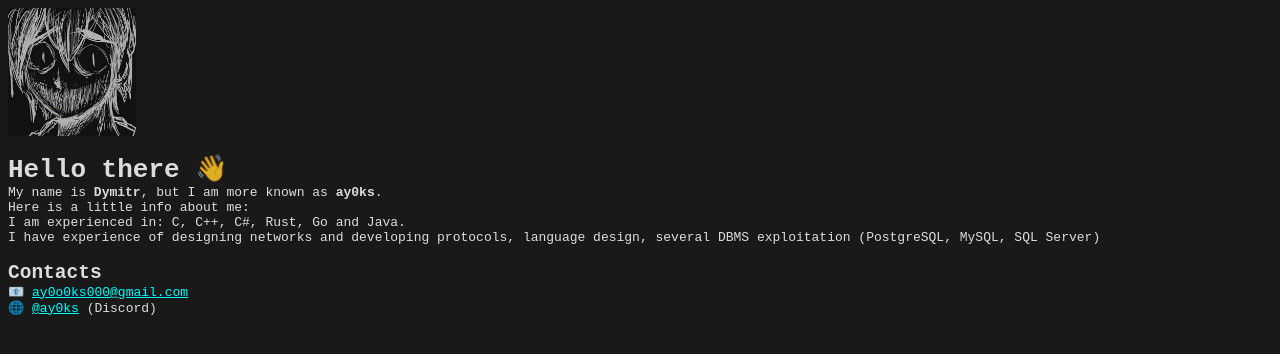
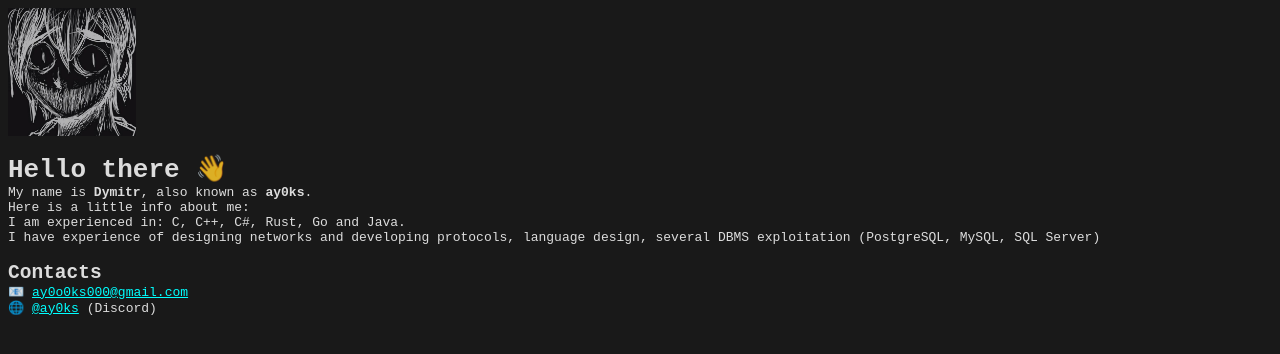
Before and after one commit to ay0ks/ay0ks, a plain HTML site: page index.html in a window 1280 px wide. Drawn offline with Linux system fonts and the light colour scheme.

Commit message:
Update index.html

```diff
--- a/index.html
+++ b/index.html
@@ -77,7 +77,7 @@ pre {
 <img src="avatar_primary.jpg" height="128" width="128"/>
 <h1>Hello there 👋</h1>
 <div class="content">
-<p>My name is <b>Dymitr</b>, but I am more known as <b>ay0ks</b>.</p>
+<p>My name is <b>Dymitr</b>, also known as <b>ay0ks</b>.</p>
 <p>Here is a little info about me:</p>
 <div class="enumeration">
 <p>I am experienced in: C, C++, C#, Rust, Go and Java.</p>
```
